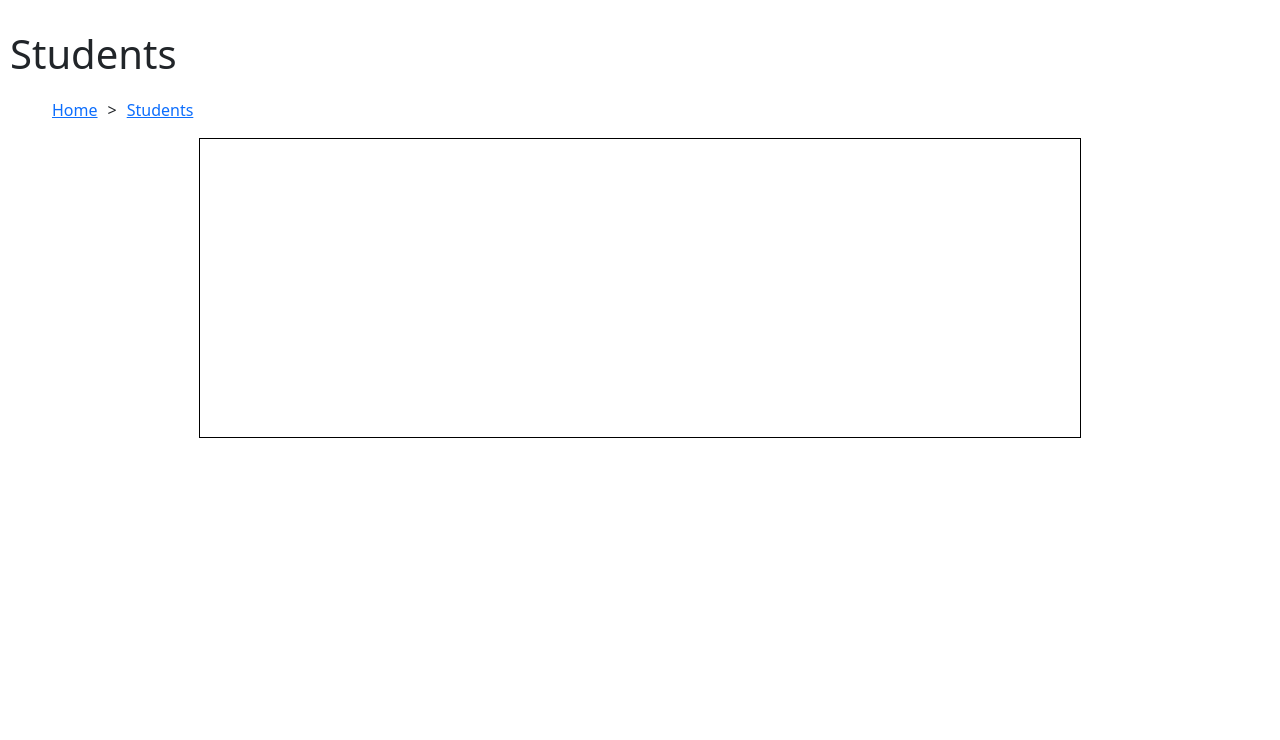
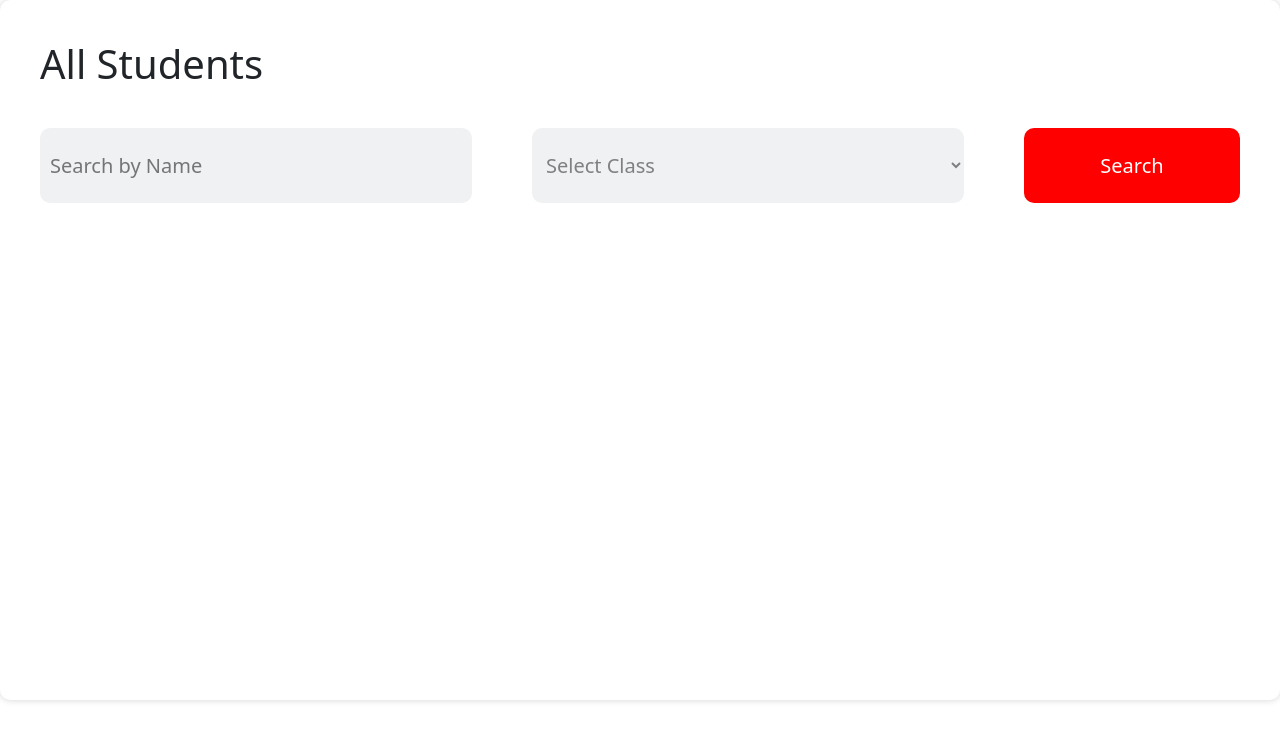
Before and after one commit to TFHunteR/SMS, a React (Create React App) app in the folder client/: page / in a window 1280 px wide. Shown: the top 740 px of the page. Built offline with nearby package versions, Linux system fonts and the light colour scheme.

Commit message:
Added All Student
Add Parent Component Students
Added AllStudent

```diff
--- a/client/src/pages/Student/AllStudent.jsx
+++ b/client/src/pages/Student/AllStudent.jsx
@@ -1,55 +1,78 @@
-import React from "react";
-import styled from "styled-components";
+import { TableContainer } from '@mui/material'
+import React from 'react'
+import styled from 'styled-components'
 
 const Container = styled.div`
-  display: flex;
-  flex-direction: column;
-  justify-content: center;
-  align-items: center;
-  padding: 10px
-`;
+    width: 100%;
+    min-width: 500px;
+    height: 700px;
+    border-radius: 10px;
+    box-shadow: 0 0 7px lightgray;
+    background-color:white;
+    padding: 40px;
+    `
+const Title = styled.h1`
+    margin-bottom: 40px;`
 
-const PageHeader = styled.h1`
-  width: 100%;
-  margin: 20px;
-`;
+const SearchContainer = styled.div`
+    display: grid;
+    grid-template-columns: 1fr 1fr 0.5fr;
+    grid-template-rows: 75px;
+    gap: 60px;`
 
-const LinkContainer = styled.ul`
-  width: 100%;
-  display: flex;
-`;
+const InputName = styled.input`
+    background-color: #F0F1F3;
+    border: none;
+    border-radius: 10px;
+    color: gray;
+    padding: 10px;
+    font-size: 1.25rem;
+    `
+const ClassSelection = styled.select`
+    background-color: #F0F1F3;
+    border: none;
+    border-radius: 10px;
+    color: gray;
+    padding: 10px;
+    padding-right: 20px;
+    font-size: 1.25rem;`
 
-const LinkItem = styled.li`
-  list-style-type: none;
-  margin: 0 10px;
-`;
+const SelectionItem = styled.option``
 
-const NLink = styled.a``;
+const ButtonSearch = styled.button`
+    font-size: 1.25rem;
+    color:white;
+    background-color:red;
+    border:none;
+    border-radius: 10px;
+
+    &:hover {
+        background-color: #D00000;
+    }`
+
+
+
 
 const AllStudent = () => {
   return (
     <Container>
-      <PageHeader>Students</PageHeader>
+        <Title>All Students</Title>
+        <SearchContainer>
+            <InputName placeholder='Search by Name'/>
+            <ClassSelection placeholder='Select Class'>
+                <SelectionItem>Select Class</SelectionItem>
+                <SelectionItem>Foo</SelectionItem>
+                <SelectionItem>Foo</SelectionItem>
+                <SelectionItem>Foo</SelectionItem>
+                <SelectionItem>Foo</SelectionItem>
+            </ClassSelection>
+            <ButtonSearch>Search</ButtonSearch>
+        </SearchContainer>
+        <TableContainer>
 
-      <LinkContainer>
-        <LinkItem>
-          <NLink href="#">Home</NLink>
-        </LinkItem>
-        {">"}
-        <LinkItem>
-          <NLink href="#">Students</NLink>
-        </LinkItem>
-      </LinkContainer>
+        </TableContainer>
+    </Container>
+  )
+}
 
-      <div
-        style={{
-          height: "300px",
-          width: "70%",
-          border: "1px solid black",
-        }}
-      ></div>
-    </Container>
-  );
-};
-
-export default AllStudent;
+export default AllStudent
```
Also changed, not shown: client/src/pages/Student/Students.jsx (added, +56 -0 lines).
